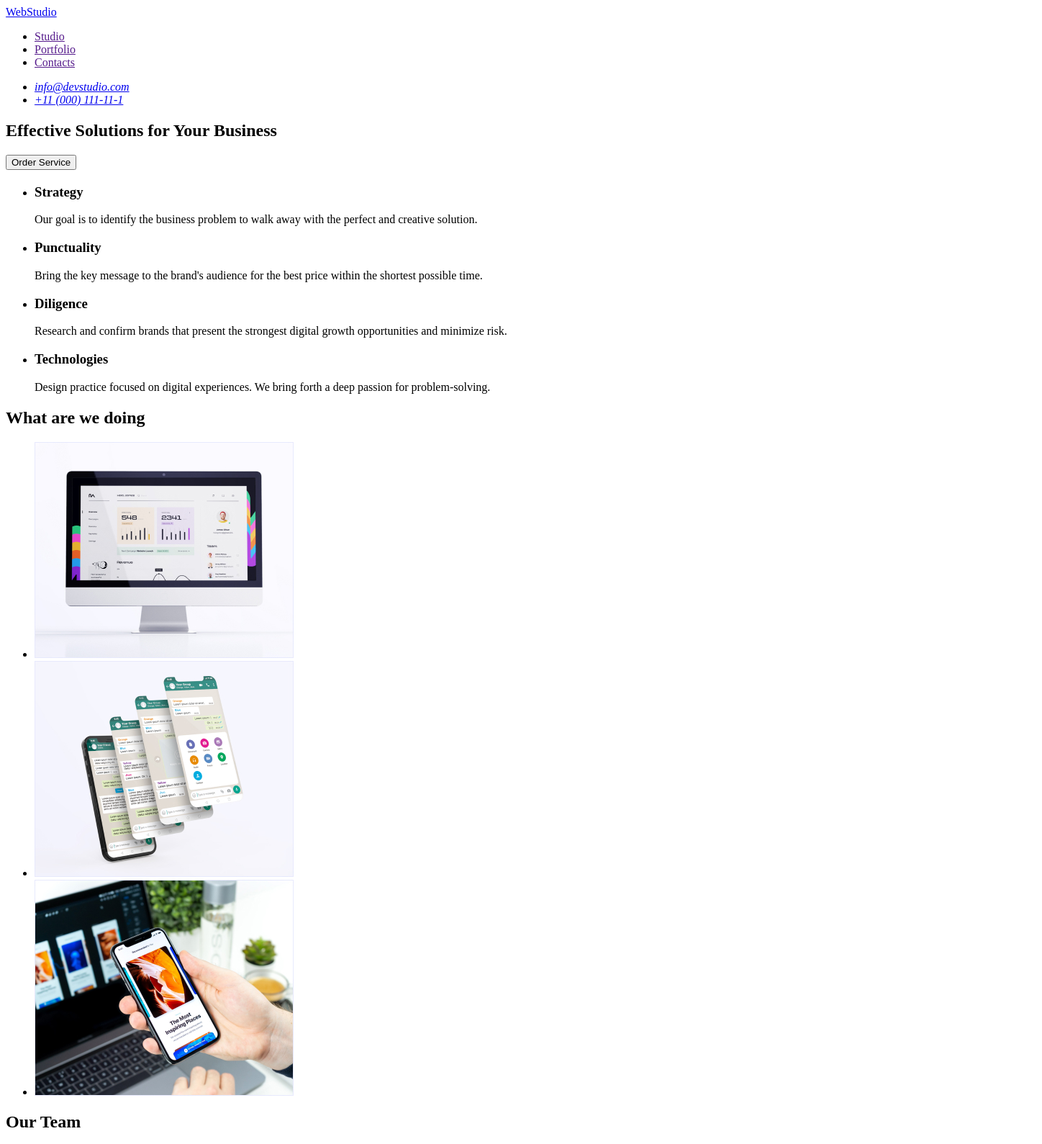
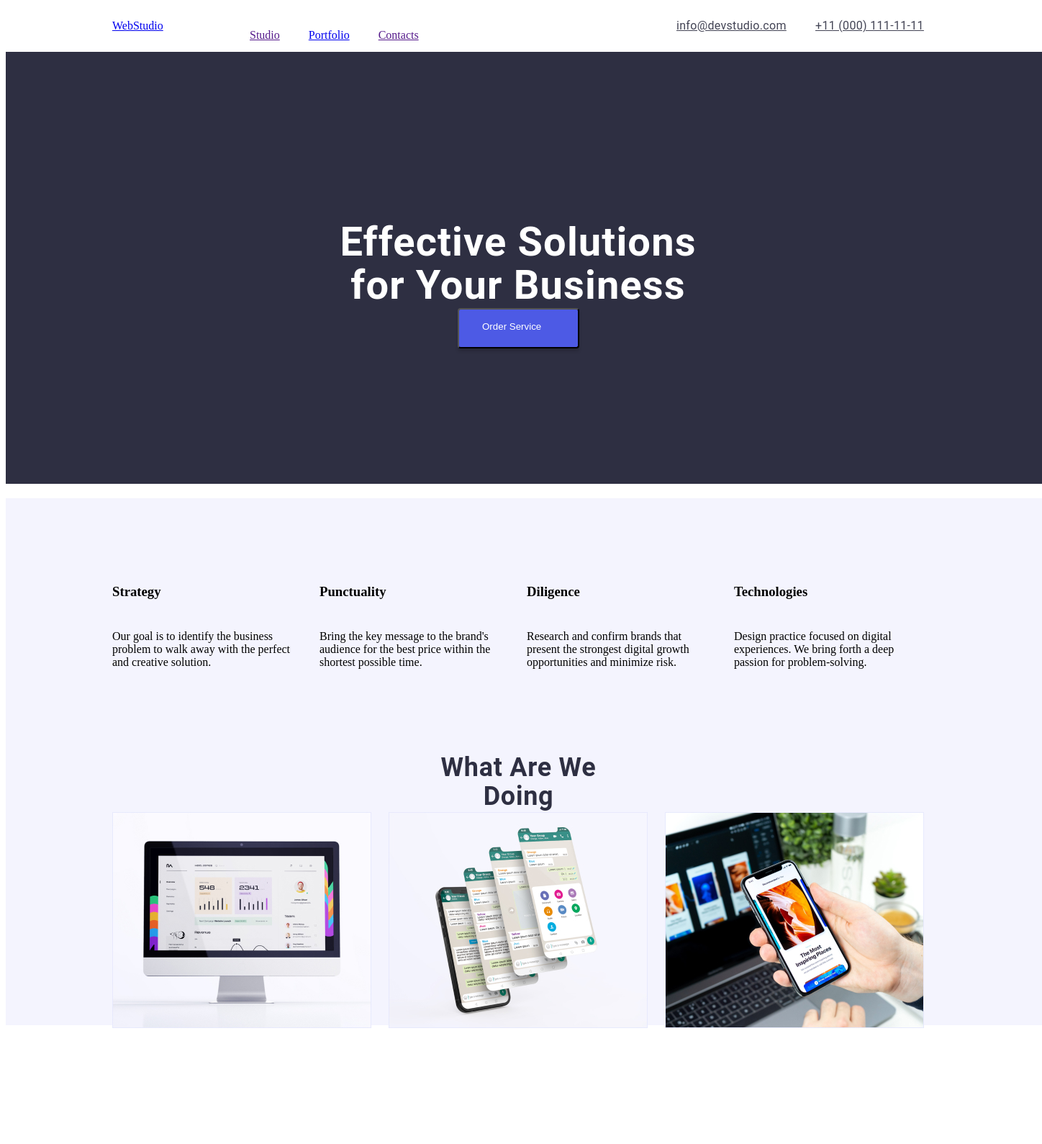
Before and after one commit to King-Franch/goit-markup-hw-01, a plain HTML site: page index.html in a window 1280 px wide. Shown: the top 1589 px of the page at 72% size, 1448 px wide, since content can reach past the window. Drawn offline with Linux system fonts and the light colour scheme.

Commit message:
Add portfolio page and scc to page main

```diff
--- a/CSS/style.css
+++ b/CSS/style.css
@@ -0,0 +1,366 @@
+li {
+  display: block;
+}
+
+/* TOP LINE */
+
+.top-line {
+  position: absolute;
+  width: 1440px;
+  height: 72px;
+  left: 0px;
+  top: 0px;
+}
+
+.logo {
+  display: flex;
+  flex-direction: row;
+  align-items: center;
+  padding: 0px;
+
+  position: absolute;
+  width: 115px;
+  height: 24px;
+  left: 156px;
+  top: 24px;
+}
+
+.menu-nav {
+  display: flex;
+  flex-direction: row;
+  align-items: flex-start;
+  padding: 0px;
+  gap: 40px;
+
+  position: absolute;
+  width: 261px;
+  height: 24px;
+  left: 347px;
+  top: 24px;
+}
+
+.mail {
+  position: absolute;
+  width: 153px;
+  height: 24px;
+  left: 940px;
+  top: 24px;
+
+  font-family: "Roboto";
+  font-style: normal;
+  font-weight: 400;
+  font-size: 16px;
+  line-height: 24px;
+
+  letter-spacing: 0.02em;
+
+  color: #434455;
+}
+
+.phone {
+  position: absolute;
+  width: 151px;
+  height: 24px;
+  left: 1133px;
+  top: 24px;
+
+  font-family: "Roboto";
+  font-style: normal;
+  font-weight: 400;
+  font-size: 16px;
+  line-height: 24px;
+
+  letter-spacing: 0.02em;
+
+  color: #434455;
+}
+
+/* HERO IMAGES */
+
+.h-img {
+  width: 1440px;
+  height: 600px;
+  left: 0px;
+  top: 72px;
+
+  margin-top: 72px;
+
+  background: #2e2f42;
+}
+
+.header-text {
+  position: absolute;
+  width: 496px;
+  height: 120px;
+  left: 472px;
+  top: 260px;
+
+  /* Header 1 */
+
+  font-family: "Roboto";
+  font-style: normal;
+  font-weight: 700;
+  font-size: 56px;
+  line-height: 60px;
+  text-align: center;
+  letter-spacing: 0.02em;
+  color: #ffffff;
+}
+
+.h-button {
+  display: flex;
+  flex-direction: row;
+  align-items: flex-start;
+  padding: 16px 32px;
+  gap: 10px;
+
+  position: absolute;
+  width: 169px;
+  height: 56px;
+  left: 636px;
+  top: 428px;
+  background: #4d5ae5;
+  box-shadow: 0px 4px 4px rgba(0, 0, 0, 0.15);
+  border-radius: 4px;
+}
+
+/* SECTION 1 */
+
+.s1-p1 {
+  display: flex;
+  flex-direction: column;
+  align-items: flex-start;
+  padding: 0px;
+  gap: 8px;
+
+  position: absolute;
+  width: 264px;
+  height: 104px;
+  left: 156px;
+  top: 792px;
+}
+
+.s1-p2 {
+  display: flex;
+  flex-direction: column;
+  align-items: flex-start;
+  padding: 0px;
+  gap: 8px;
+
+  position: absolute;
+  width: 264px;
+  height: 104px;
+  left: 444px;
+  top: 792px;
+}
+
+.s1-p3 {
+  display: flex;
+  flex-direction: column;
+  align-items: flex-start;
+  padding: 0px;
+  gap: 8px;
+
+  position: absolute;
+  width: 264px;
+  height: 104px;
+  left: 732px;
+  top: 792px;
+}
+
+.s1-p4 {
+  display: flex;
+  flex-direction: column;
+  align-items: flex-start;
+  padding: 0px;
+  gap: 8px;
+
+  position: absolute;
+  width: 264px;
+  height: 104px;
+  left: 1020px;
+  top: 792px;
+}
+/* SECTION 2 */
+
+.s2-tx {
+  position: absolute;
+  width: 323px;
+  height: 40px;
+  left: 559px;
+  top: 1016px;
+
+  font-family: "Roboto";
+  font-style: normal;
+  font-weight: 700;
+  font-size: 36px;
+  line-height: 40px;
+
+  text-align: center;
+  letter-spacing: 0.02em;
+  text-transform: capitalize;
+
+  color: #2e2f42;
+}
+
+.s2-im1 {
+  display: flex;
+  flex-direction: column;
+  align-items: flex-start;
+  padding: 0px;
+
+  position: absolute;
+  width: 360px;
+  height: 300px;
+  left: 156px;
+  top: 1128px;
+}
+
+.s2-im2 {
+  display: flex;
+  flex-direction: column;
+  align-items: flex-start;
+  padding: 0px;
+
+  position: absolute;
+  width: 360px;
+  height: 300px;
+  left: 540px;
+  top: 1128px;
+}
+
+.s2-im3 {
+  display: flex;
+  flex-direction: column;
+  align-items: flex-start;
+  padding: 0px;
+
+  position: absolute;
+  width: 360px;
+  height: 300px;
+  left: 924px;
+  top: 1128px;
+}
+/* SECTION 3 */
+
+.s3-tx {
+  position: absolute;
+  width: 162px;
+  height: 40px;
+  left: 639px;
+  top: 1668px;
+
+  font-family: "Roboto";
+  font-style: normal;
+  font-weight: 700;
+  font-size: 36px;
+  line-height: 40px;
+
+  text-align: center;
+  letter-spacing: 0.02em;
+  text-transform: capitalize;
+
+  color: #2e2f42;
+}
+
+.team-card-1 {
+  display: flex;
+  flex-direction: column;
+  justify-content: center;
+  align-items: center;
+  padding: 0px 0px 32px;
+  gap: 32px;
+
+  position: absolute;
+  width: 264px;
+  height: 380px;
+  left: 156px;
+  top: 1780px;
+
+  background: #ffffff;
+  box-shadow: 0px 1px 6px rgba(46, 47, 66, 0.08),
+    0px 1px 1px rgba(46, 47, 66, 0.16), 0px 2px 1px rgba(46, 47, 66, 0.08);
+  border-radius: 0px 0px 4px 4px;
+}
+
+.team-card-2 {
+  display: flex;
+  flex-direction: column;
+  justify-content: center;
+  align-items: center;
+  padding: 0px 0px 32px;
+  gap: 32px;
+
+  position: absolute;
+  width: 264px;
+  height: 380px;
+  left: 444px;
+  top: 1780px;
+
+  background: #ffffff;
+  box-shadow: 0px 1px 6px rgba(46, 47, 66, 0.08),
+    0px 1px 1px rgba(46, 47, 66, 0.16), 0px 2px 1px rgba(46, 47, 66, 0.08);
+  border-radius: 0px 0px 4px 4px;
+}
+
+.team-card-3 {
+  display: flex;
+  flex-direction: column;
+  justify-content: center;
+  align-items: center;
+  padding: 0px 0px 32px;
+  gap: 32px;
+
+  position: absolute;
+  width: 264px;
+  height: 380px;
+  left: 732px;
+  top: 1780px;
+
+  background: #ffffff;
+  box-shadow: 0px 1px 6px rgba(46, 47, 66, 0.08),
+    0px 1px 1px rgba(46, 47, 66, 0.16), 0px 2px 1px rgba(46, 47, 66, 0.08);
+  border-radius: 0px 0px 4px 4px;
+}
+
+.team-card-4 {
+  display: flex;
+  flex-direction: column;
+  justify-content: center;
+  align-items: center;
+  padding: 0px 0px 32px;
+  gap: 32px;
+
+  position: absolute;
+  width: 264px;
+  height: 380px;
+  left: 1020px;
+  top: 1780px;
+
+  background: #ffffff;
+  box-shadow: 0px 1px 6px rgba(46, 47, 66, 0.08),
+    0px 1px 1px rgba(46, 47, 66, 0.16), 0px 2px 1px rgba(46, 47, 66, 0.08);
+  border-radius: 0px 0px 4px 4px;
+}
+
+/* FOOTER */
+
+.footer {
+  position: absolute;
+  width: 1440px;
+  height: 312px;
+  left: 0px;
+  top: 2280px;
+
+  /* NAVY BLUE */
+
+  background: #2e2f42;
+}
+
+.f-tx {
+  position: absolute;
+  width: 264px;
+  height: 112px;
+  left: 156px;
+  top: 2380px;
+}
--- a/index.html
+++ b/index.html
@@ -5,63 +5,76 @@
     <meta http-equiv="X-UA-Compatible" content="IE=edge" />
     <meta name="viewport" content="width=device-width, initial-scale=1.0" />
     <link rel="stylesheet" href="./css/style.css" />
-    <title>Document</title>
+    <title>Main Page</title>
   </head>
   <body>
     <header>
-      <!-- NAVIGATION -->
+      <!-- TOP LINE -->
+      <div class="top-line">
         <nav>
-        <a href="./index.html">WebStudio</a>
-        <ul>
+          <a href="./index.html" class="logo">WebStudio</a>
+          <ul class="menu-nav">
             <li><a href="">Studio</a></li>
-          <li><a href="">Portfolio</a></li>
+            <li>
+              <a href="./portfolio.html">Portfolio</a>
+            </li>
             <li><a href="">Contacts</a></li>
           </ul>
         </nav>
 
-      <!-- CONTACT -->
         <address>
           <ul>
-          <li><a href="mailto:info@devstudio.com">info@devstudio.com</a></li>
-          <li><a href="tel:+110001111111"> +11 (000) 111-11-1</a></li>
+            <li>
+              <a href="mailto:info@devstudio.com" class="mail"
+                >info@devstudio.com</a
+              >
+            </li>
+            <li>
+              <a href="tel:+110001111111" class="phone">+11 (000) 111-11-11</a>
+            </li>
           </ul>
         </address>
+      </div>
     </header>
 
-    <!-- MAIN -->
     <main>
+      <!-- HERO IMAGE -->
+
+      <div class="h-img">
+        <section>
+          <h1 class="header-text">Effective Solutions for Your Business</h1>
+          <button class="h-button" type="button" style="color: #ffffff">
+            Order Service
+          </button>
+        </section>
+      </div>
+
       <!-- Section 1 -->
-      <section>
-        <h1>Effective Solutions for Your Business</h1>
-        <button type="button">Order Service</button>
-      </section>
-
-      <!-- Section 2 -->
-      <section>
+      <section class="section-1">
         <h2></h2>
         <ul>
-          <li>
+          <li class="s1-p1">
             <h3>Strategy</h3>
             <p>
               Our goal is to identify the business problem to walk away with the
               perfect and creative solution.
             </p>
           </li>
-          <li>
+          <li class="s1-p2">
             <h3>Punctuality</h3>
             <p>
               Bring the key message to the brand's audience for the best price
               within the shortest possible time.
             </p>
           </li>
-          <li>
+          <li class="s1-p3">
             <h3>Diligence</h3>
             <p>
               Research and confirm brands that present the strongest digital
               growth opportunities and minimize risk.
             </p>
           </li>
-          <li>
+          <li class="s1-p4">
             <h3>Technologies</h3>
             <p>
               Design practice focused on digital experiences. We bring forth a
@@ -71,14 +84,15 @@
         </ul>
       </section>
 
-      <!-- What are we doing -->
-      <section>
-        <h2>What are we doing</h2>
+      <!-- SECTION 2 -->
+      <section class="section-2">
+        <img src="./images/light-bg.jpg" alt="" />
+        <h2 class="s2-tx">What are we doing</h2>
         <ul>
-          <li>
+          <li class="s2-im1">
             <img src="./images/img_1.jpg" alt="Imac" width="360" height="300" />
           </li>
-          <li>
+          <li class="s2-im2">
             <img
               src="./images/img_2.jpg"
               alt="phone"
@@ -86,7 +100,7 @@
               height="300"
             />
           </li>
-          <li>
+          <li class="s2-im3">
             <img
               src="./images/img_3.jpg"
               alt="phone to hand"
@@ -97,11 +111,12 @@
         </ul>
       </section>
 
-      <!-- TEAM -->
+      <!-- SECTION 3 -->
+      <div class="section-3">
         <section>
-        <h2>Our Team</h2>
+          <h2 class="s3-tx">Our Team</h2>
           <ul>
-          <li>
+            <li class="team-card-1">
               <img
                 src="./images/human_1.jpg"
                 alt="man"
@@ -111,7 +126,7 @@
               <h3>Mark Guerrero</h3>
               <p>Product Designer</p>
             </li>
-          <li>
+            <li class="team-card-2">
               <img
                 src="./images/human_2.jpg"
                 alt="man"
@@ -121,7 +136,7 @@
               <h3>Tom Ford</h3>
               <p>Frontend Developer</p>
             </li>
-          <li>
+            <li class="team-card-3">
               <img
                 src="./images/human_3.jpg"
                 alt="girl"
@@ -131,7 +146,7 @@
               <h3>Camila Garcia</h3>
               <p>Marketing</p>
             </li>
-          <li>
+            <li class="team-card-4">
               <img
                 src="./images/human_4.jpg"
                 alt="man"
@@ -143,16 +158,18 @@
             </li>
           </ul>
         </section>
+      </div>
+    </main>
 
     <!-- Footer -->
-      <footer>
+    <footer class="footer">
+      <div class="f-tx">
         <a href="./index.html">WebStudio</a>
         <p>
           Increase the flow of customers and sales for your business with
           digital marketing & growth solutions.
         </p>
+      </div>
     </footer>
-    </main>
-    <footer></footer>
   </body>
 </html>
```
Also changed, not shown: portfolio.html (added, +131 -0 lines), images/dark-bg.jpg (added), images/light-bg.jpg (added), images/portfolio_row_1_img_1.jpg (added), images/portfolio_row_1_img_2.jpg (added), images/portfolio_row_1_img_3.jpg (added), images/portfolio_row_2_img_1.jpg (added), images/portfolio_row_2_img_2.jpg (added), images/portfolio_row_2_img_3.png (added), images/portfolio_row_3_img_1.jpg (added), images/portfolio_row_3_img_2.jpg (added), images/portfolio_row_3_img_3.jpg (added). Lines whose indentation alone changed are shown as unchanged.
